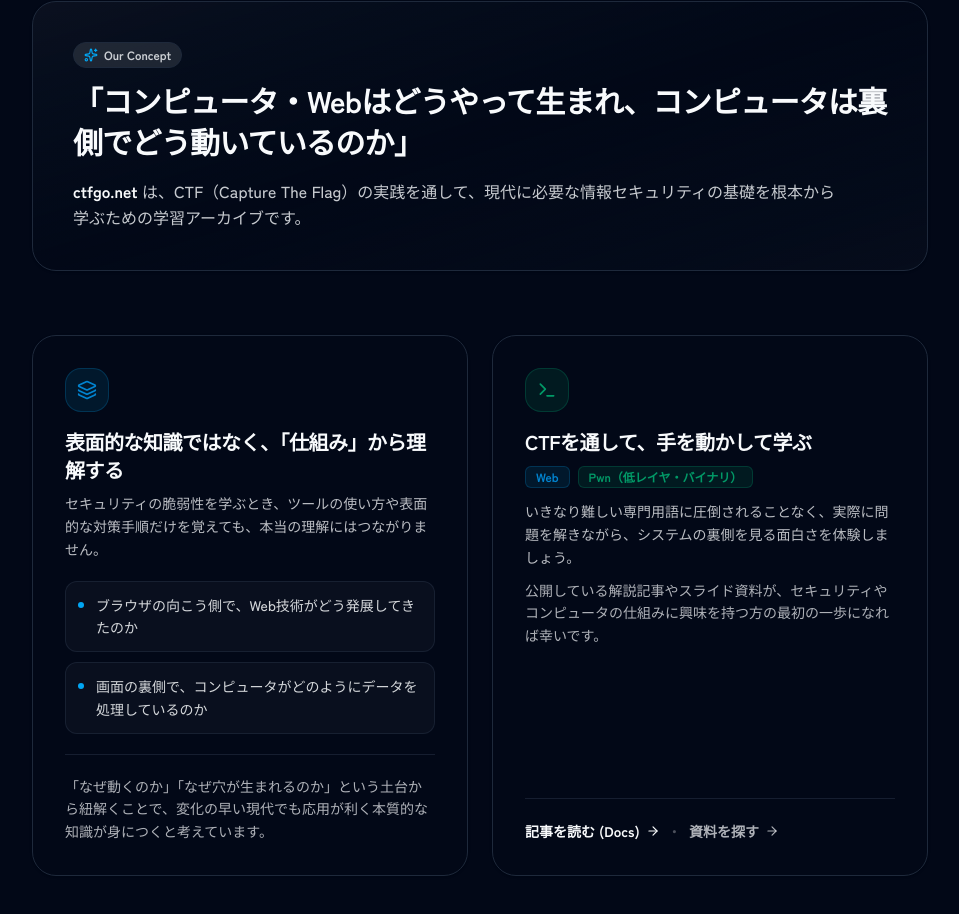
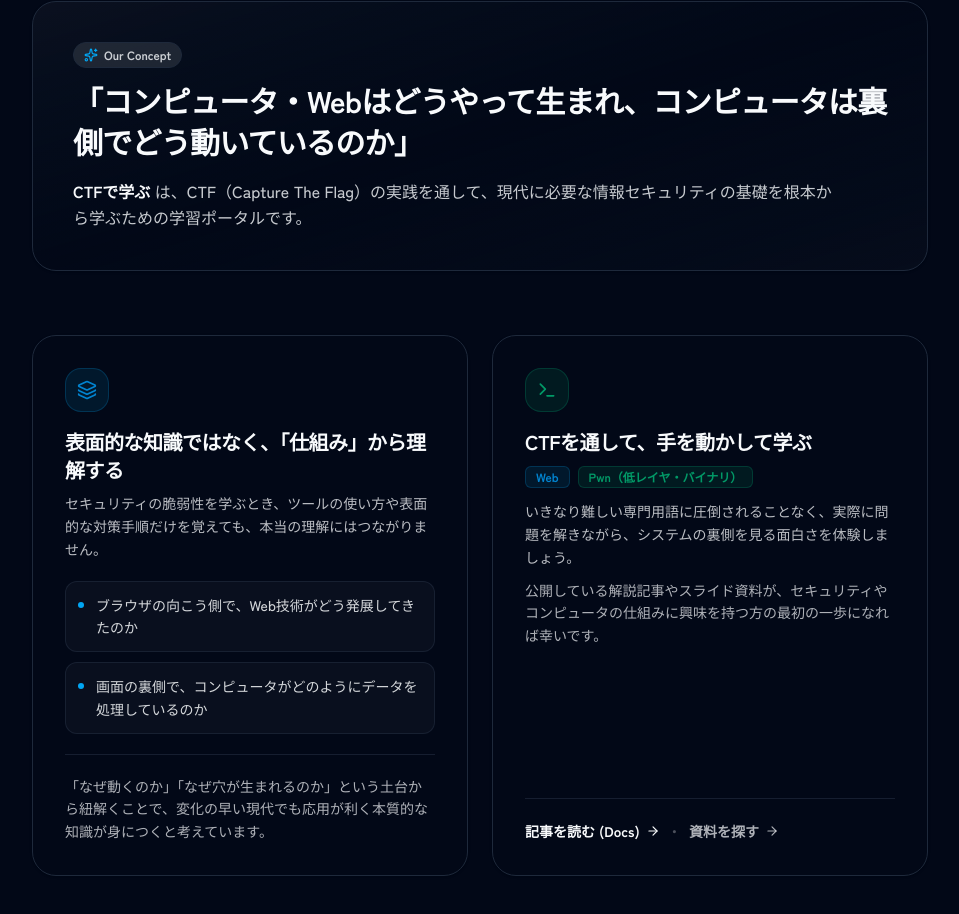
Before and after one commit to suikamin/ctfgonet, a Next.js app in the folder web/: page / in a window 1280 px wide. Shown: the part 1778-2692 px from the top of the page, without its empty margins (160-1119 px from the left). Built offline with nearby package versions, Linux system fonts and the light colour scheme.

Commit message:
fix: page.tsxの文言

```diff
--- a/web/app/page.tsx
+++ b/web/app/page.tsx
@@ -157,9 +157,9 @@ export default async function HomePage() {
                 「コンピュータ・Webはどうやって生まれ、コンピュータは裏側でどう動いているのか」
               </h3>
               <p className="text-sm sm:text-base text-foreground/80 leading-relaxed max-w-3xl pt-1">
-                <strong className="text-foreground font-bold">ctfgo.net</strong>{" "}
+                <strong className="text-foreground font-bold">CTFで学ぶ</strong>{" "}
                 は、CTF（Capture The
-                Flag）の実践を通して、現代に必要な情報セキュリティの基礎を根本から学ぶための学習アーカイブです。
+                Flag）の実践を通して、現代に必要な情報セキュリティの基礎を根本から学ぶための学習ポータルです。
               </p>
             </div>
           </div>
```
